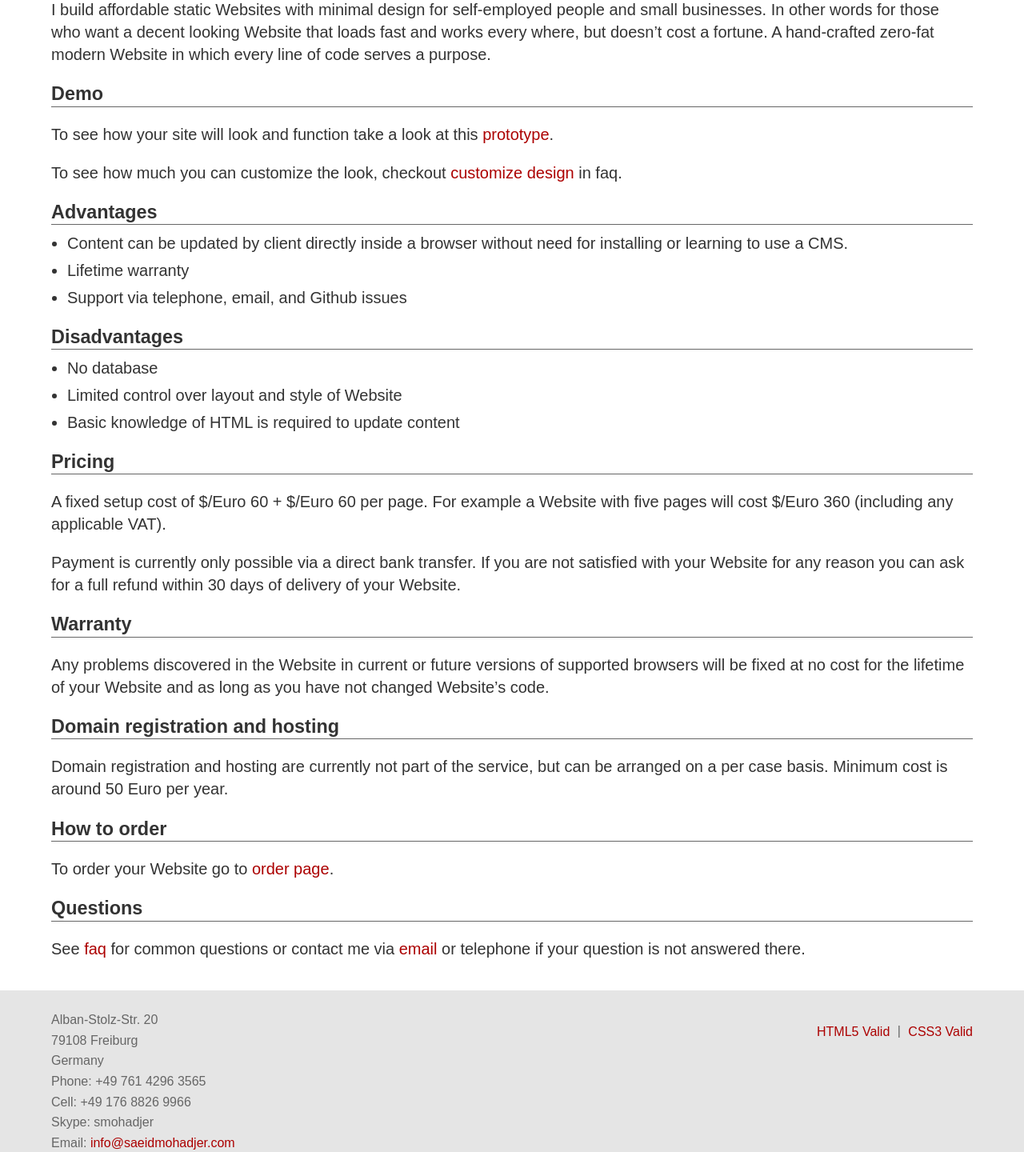
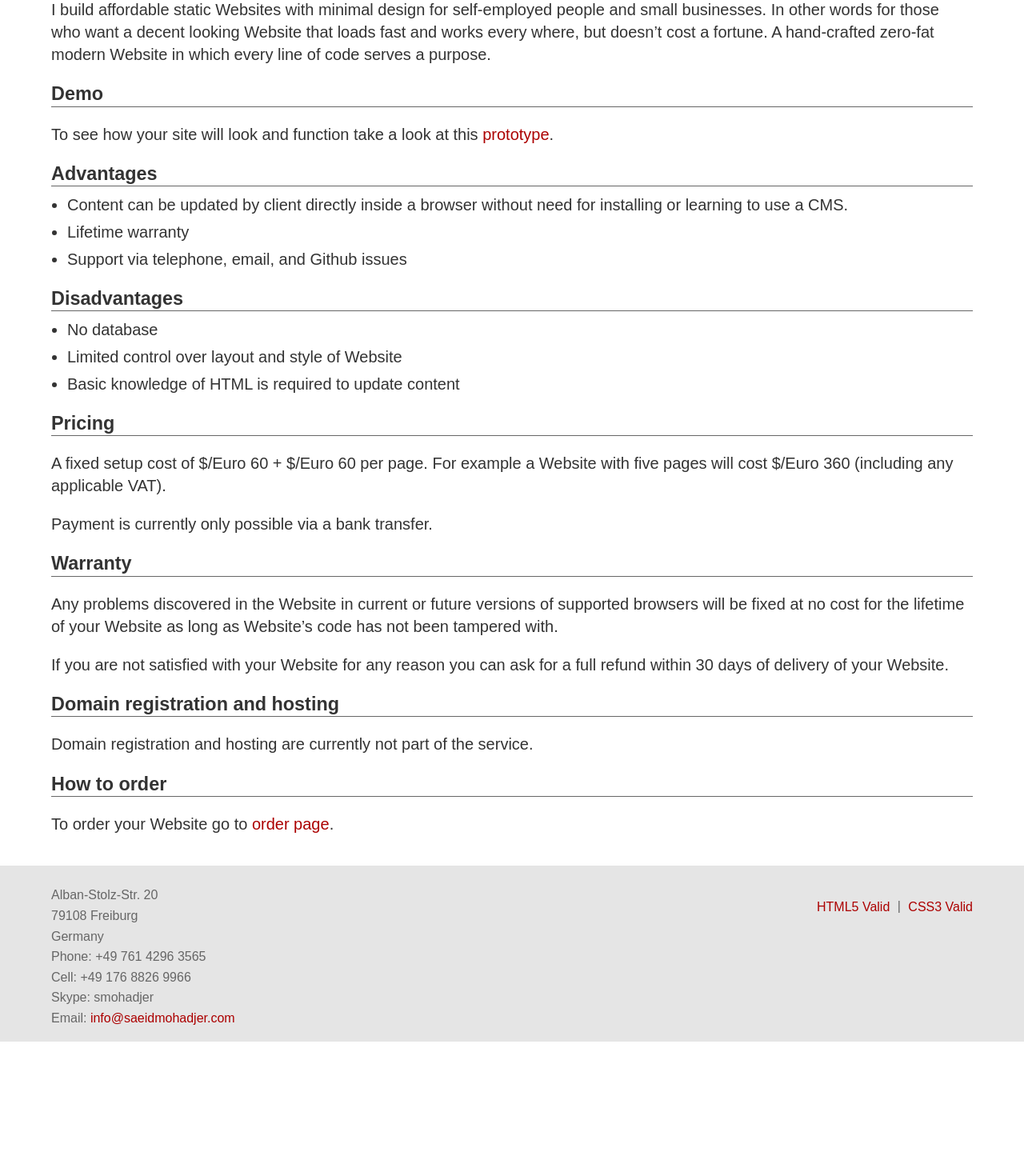
Before and after one commit to smohadjer/saeidmohadjer.com, a PHP site: page /service.html in a window 1280 px wide. Shown: the part 155-1595 px from the top of the page at 80% size. After the commit the page ends 1457 px from the top, so only its background shows below. Run offline with PHP 8.4, Linux system fonts and the light colour scheme; style sheets or scripts are compiled from the project's sources.

Commit message:
minor fixes

```diff
--- a/app/order.php
+++ b/app/form.php
@@ -7,6 +7,6 @@ if ( isset($_REQUEST['email']) ) {
 	$subject = 'form submission via email';
 
 	mail("saeid@fastmail.fm", $subject, $email_message, "From:" . $email, "-f info@saeidmohadjer.com");
-	echo "Thank you for using our mail form" . $email;
+	echo "Thank you for using our mail form!";
 }
 ?>
--- a/app/order.html
+++ b/app/order.html
@@ -16,7 +16,7 @@
 		<main>
 			<h1>Saeid Mohadjer</h1>
 			<h2>Web Designer/Developer</h2>
-			<form method="post" action="http://saeidmohadjer.com/order.php">
+			<form method="post" action="http://saeidmohadjer.com/form.php">
 				<fieldset>
 					<h3>Personal data</h3>
 					<p><label>First Name: <input required type="text" name="first_name" /></label></p>
--- a/app/service.html
+++ b/app/service.html
@@ -17,33 +17,37 @@
 			<h1>Saeid Mohadjer</h1>
 			<h2>Web Designer/Developer</h2>
 			<p>I build affordable static Websites with minimal design for self-employed people and small businesses. In other words for those who want a decent looking Website that loads fast and works every where, but doesn’t cost a fortune. A hand-crafted zero-fat modern Website in which every line of code serves a purpose.</p>
+
 			<h3>Demo</h3>
 			<p>To see how your site will look and function take a look at this <a href="http://prototype.saeidmohadjer.com/">prototype</a>.</p>
-			<p>To see how much you can customize the look, checkout <a href="http://saeidmohadjer.com/faq.html#customize_design">customize design</a> in faq.</p>
+
 			<h3>Advantages</h3>
 			<ul>
 				<li>Content can be updated by client directly inside a browser without need for installing or learning to use a CMS.</li>
 				<li>Lifetime warranty</li>
 				<li>Support via telephone, email, and Github issues</li>
 			</ul>
+
 			<h3>Disadvantages</h3>
 			<ul>
 				<li>No database</li>
 				<li>Limited control over layout and style of Website</li>
 				<li>Basic knowledge of HTML is required to update content</li>
 			</ul>
+
 			<h3>Pricing</h3>
 			<p>A fixed setup cost of $/Euro 60 + $/Euro 60 per page. For example a Website with five pages will cost $/Euro 360 (including any applicable VAT).</p>
-			<p>Payment is currently only possible via a direct bank transfer. If you are not satisfied with your Website for any reason you can ask for a full refund within 30 days of delivery of your Website.</p>
+			<p>Payment is currently only possible via a bank transfer.</p>
+
 			<h3>Warranty</h3>
-			<p>Any problems discovered in the Website in current or future versions of supported browsers will be fixed at no cost for the lifetime of your Website and as long as you have not changed Website’s code.</p>
+			<p>Any problems discovered in the Website in current or future versions of supported browsers will be fixed at no cost for the lifetime of your Website as long as Website’s code has not been tampered with.</p>
+			<p>If you are not satisfied with your Website for any reason you can ask for a full refund within 30 days of delivery of your Website.</p>
+
 			<h3>Domain registration and hosting</h3>
-			<p>Domain registration and hosting are currently not part of the service, but can be arranged on a per case basis. Minimum cost is around 50 Euro per year.</p>
+			<p>Domain registration and hosting are currently not part of the service.</p>
+
 			<h3>How to order</h3>
-			<p>To order your Website go to <a href="http://saeidmohadjer.com/order.html">order page</a>.</p>
-
-			<h3>Questions</h3>
-			<p>See <a href="http://saeidmohadjer.com/faq.html">faq</a> for common questions or contact me via <a href="mailto:saeid@fastmail.fm">email</a> or telephone if your question is not answered there.</p>
+			<p>To order your Website go to <a href="order.html">order page</a>.</p>
 		</main>
 		<footer class="clearfix">
 			<address>
```
